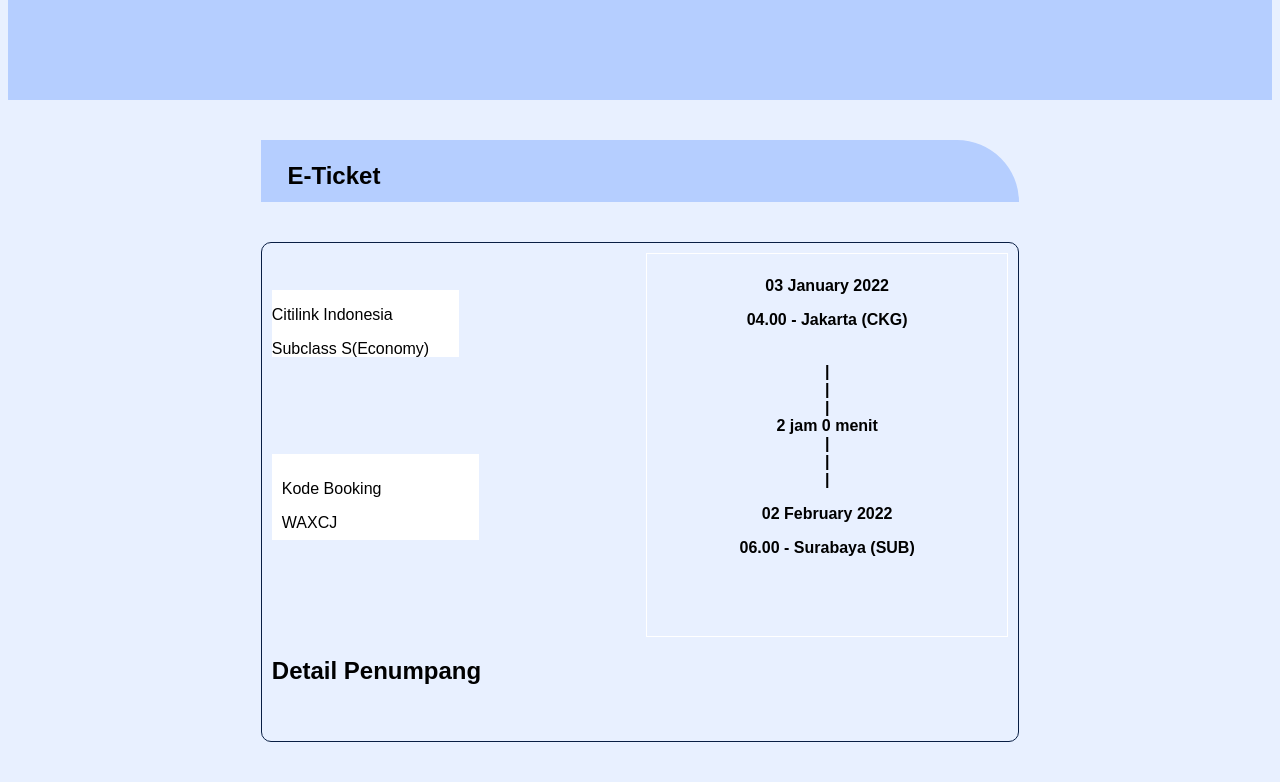
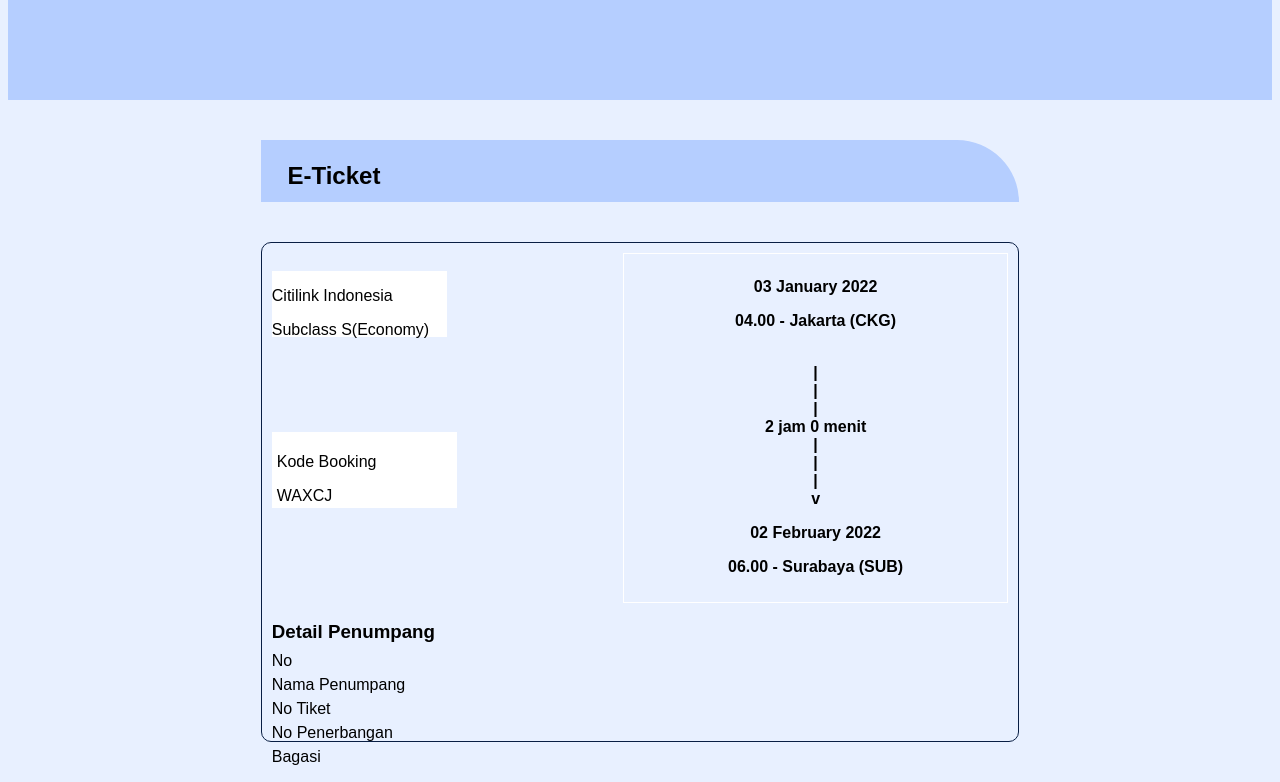
Before and after one commit to Alifan12/Kelompok6_TiketPesawat, a CodeIgniter 4 app: template app/Views/Etiket.php in a window 1280 px wide. Shown: the part 58-840 px from the top of the page. Before the commit the page ends 800 px from the top, so only its background shows below. Run offline with PHP 8.4 and a stand-in for CodeIgniter, Linux system fonts and the light colour scheme; the template is opened without the code that fills it, so the values that code supplies are empty; some libraries are stand-ins or nearby versions.

Commit message:
nia commit

```diff
--- a/app/Views/Etiket.php
+++ b/app/Views/Etiket.php
@@ -168,11 +168,72 @@
             padding: 10px;
         }
 
+        .grid-detail-penumpang {
+            display: grid;
+            grid-template-areas: "menu menu right";
+            grid-gap: 0px;
+            padding: 10px;
+        }
+
+        .grid-detail-penumpang>div {
+            text-align: center;
+            padding: 20px 0;
+            font-size: 30px;
+        }
+
+        .container.detail-penumpang {
+            width: 80%;
+            margin: 0pt 0 20pt 10%;
+            padding: 2%;
+            border: 1pt solid gray;
+            border-radius: 2px;
+            display: grid;
+            grid-template-areas:
+                "detail";
+            grid-gap: 0px;
+        }
+
+        .no {
+            grid-area: detail;
+            padding-right: 30pt;
+            font-size: 12pt;
+            margin-left: -0cm;
+            margin-top: -10px;
+        }
+
+        .nama-penumpang {
+            grid-area: detail;
+            font-size: 12pt;
+            margin-left: 0cm;
+            margin-top: -10px;
+        }
+
+        .no-tiket {
+            grid-area: detail;
+            font-size: 12pt;
+            margin-left: -0cm;
+            margin-top: -10px;
+        }
+
+        .no-penerbangan {
+            grid-area: detail;
+            font-size: 12pt;
+            margin-left: -0cm;
+            margin-top: -10px;
+        }
+
+        .bagasi {
+            grid-area: detail;
+            font-size: 12pt;
+            margin-left: -0cm;
+            margin-top: -10px;
+        }
+
         .layout1 {
             grid-area: info;
             width: 50%;
             height: 50pt;
-            margin-top: 10%;
+            margin-top: 5%;
             background-color: white;
             grid-gap: 1px;
         }
@@ -188,8 +249,8 @@
             width: 50%;
             height: 50pt;
             background-color: white;
-            padding: 10px;
-            grid-gap: 2px;
+            padding: 5px;
+            grid-gap: 1px;
 
         }
 
@@ -236,6 +297,10 @@
             margin: 0 20px 20px 10px;
             ;
         }
+
+        .h3 {
+            font-size: medium;
+        }
     </style>
 </head>
 
@@ -268,14 +333,31 @@
         <div class="layout3">
             <p>03 January 2022<span></span>
             <p>04.00 <span> - </span>Jakarta (CKG)</p>
-            <br>|<br>|<br>|<br>2 jam 0 menit<br>|<br>|<br>|<br>
+            <br>|<br>|<br>|<br>2 jam 0 menit<br>|<br>|<br>|<br>v<br>
             <p>02 February 2022<span></span>
             <p>06.00 <span> - </span>Surabaya (SUB)</p>
         </div>
         <div class="detail-penumpang">
-            <h2>Detail Penumpang</h2>
+            <h3>Detail Penumpang</h3>
+            <div class="no">
+                <p>No</p>
+            </div>
+            <div class="nama-penumpang">
+                <p>Nama Penumpang</p>
+            </div>
+            <div class="no-tiket">
+                <p>No Tiket</p>
+            </div>
+            <div class="no-penerbangan">
+                <p>No Penerbangan</p>
+            </div>
+            <div class="bagasi">
+                <p>Bagasi</p>
+            </div>
         </div>
     </div>
+    </div>
+
 </body>
 
 </html>
```
